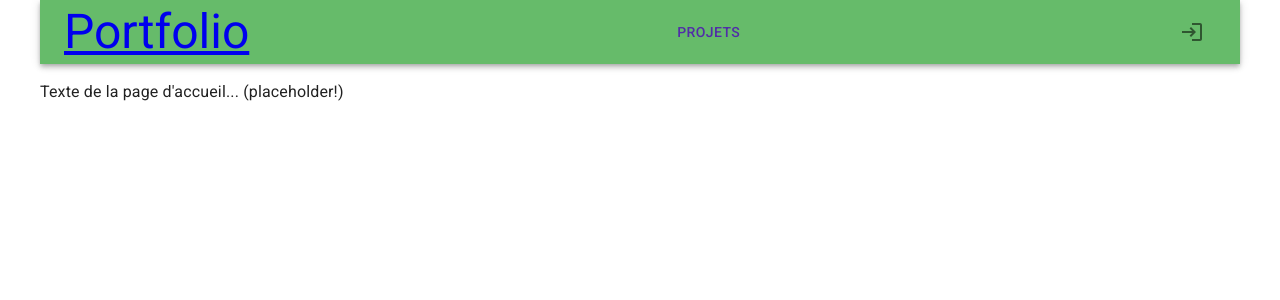
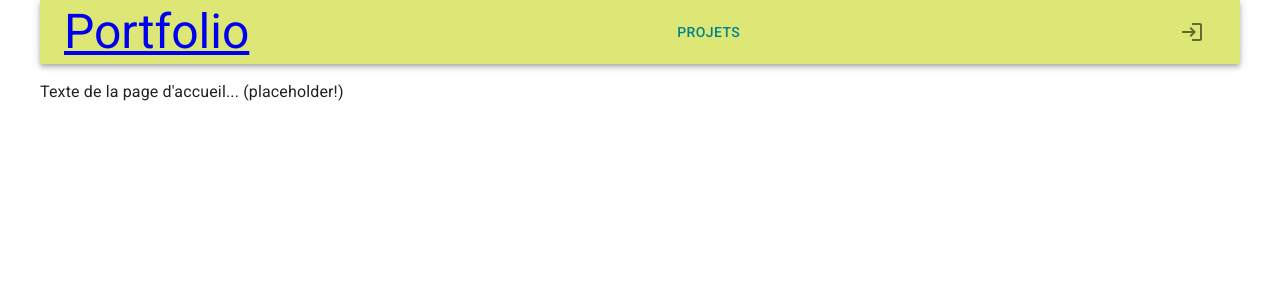
Before and after one commit to MC-lmu/fullstack-frontend, a React (Vite) app: page / in a window 1280 px wide. Shown: the top 300 px of the page. Built offline with nearby package versions, Linux system fonts and the light colour scheme.

Commit message:
theme: change colors

```diff
--- a/src/mui-theme.js
+++ b/src/mui-theme.js
@@ -1,15 +1,18 @@
 /* eslint-disable no-unused-vars */
 import { createTheme } from '@mui/material/styles';
-import { deepPurple, green, red } from '@mui/material/colors';
+import { green, lime, red, cyan } from '@mui/material/colors';
 
 // Create a theme instance.
 const theme = createTheme({
   palette: {
     primary: {
-      main: deepPurple[700],
+      main: cyan[800],
     },
     secondary: {
-      main: green[400],
+      main: lime[300],
+    },
+    success: {
+      main: green[900]
     },
     error: {
       main: red.A400,
```
